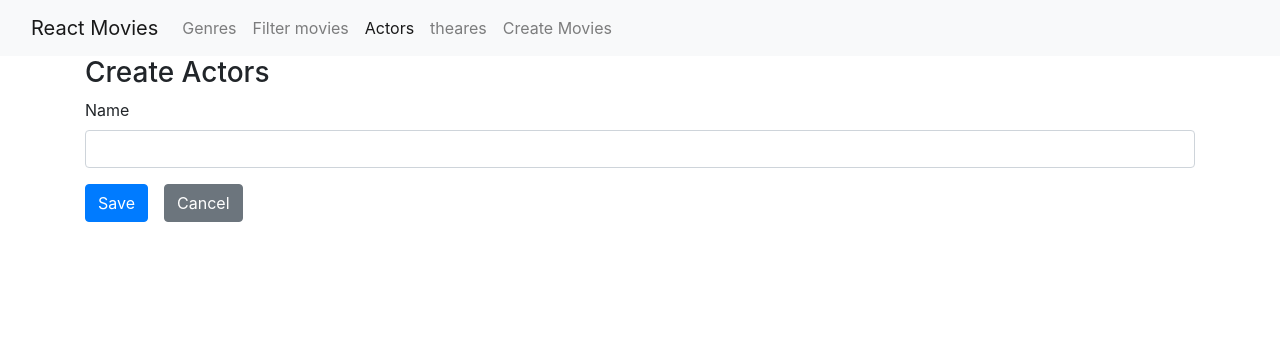
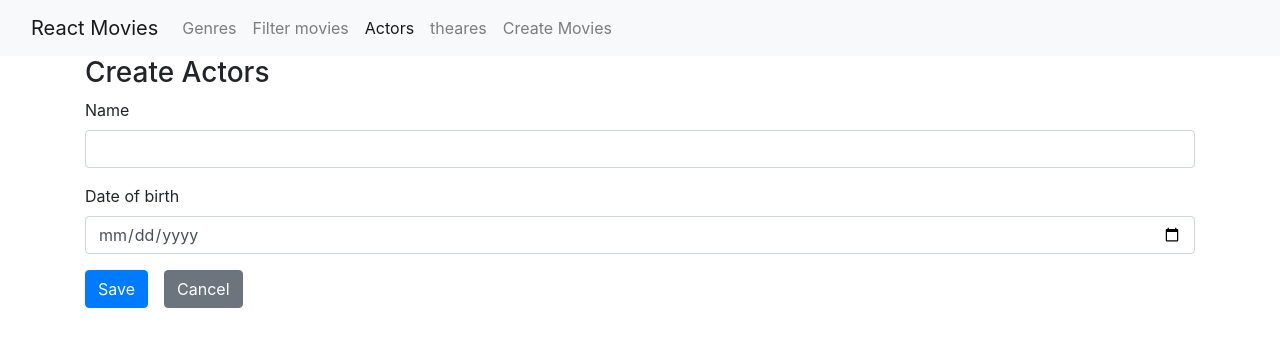
Before and after one commit to kibel00/react-movies, a React (Create React App) app: page /actors/create in a window 1280 px wide. Shown: the top 346 px of the page. Built offline with nearby package versions, Linux system fonts and the light colour scheme.

Commit message:
Date Form

```diff
--- a/src/actors/ActorsEdit.tsx
+++ b/src/actors/ActorsEdit.tsx
@@ -4,7 +4,7 @@ export default function ActorsEdit() {
     return (
         <>
             <h3>Edit Actors</h3>
-            <ActorsForm model={{ name: 'Tom Holland', birthDate: new Date('1996-06-01-T:00:00:00') }} onSubmit={values => console.log(values)} />
+            <ActorsForm model={{ name: 'Tom Holland', birthDate: new Date('1996-06-01T00:00:00') }} onSubmit={values => console.log(values)} />
         </>
     )
 }
--- a/src/actors/ActorsForm.tsx
+++ b/src/actors/ActorsForm.tsx
@@ -4,19 +4,22 @@ import FormGroupText from "../utils/FormGroupText";
 import Button from "../utils/Button";
 import { Link } from "react-router-dom";
 import * as Yup from 'yup';
+import FormGroupDate from "../utils/FormGroupDate";
 
 export default function ActorsForm(props: actorsFormProps) {
     return (
         <>
             <Formik initialValues={props.model} onSubmit={props.onSubmit}
                 validationSchema={Yup.object({
-                    name: Yup.string().required('This field is required').firstCapLetter()
+                    name: Yup.string().required('This field is required').firstCapLetter(),
+                    birthDate: Yup.date().nullable().required('This field is required')
                 })}
             >
 
                 {(formikProps) => (
                     <Form>
                         <FormGroupText field="name" label="Name" />
+                        <FormGroupDate field="birthDate" label="Date of birth" />
                         <Button disabled={formikProps.isSubmitting} type="submit">Save</Button>
                         <Link className="btn btn-secondary" to="/actors">Cancel</Link>
                     </Form>
--- /dev/null
+++ b/src/utils/FormGroupDate.tsx
@@ -0,0 +1,35 @@
+import { useFormikContext } from "formik";
+import ShowErrorField from "./ShowErrorField";
+
+export default function FormGroupDate(props: formGroupDateProps) {
+
+    const { values, validateForm, touched, errors } = useFormikContext<any>();
+
+    return (
+        <>
+            <div className="form-group">
+                <label className={props.field}>{props.label}</label>
+                <input type="date"
+                    className="form-control"
+                    id={props.field}
+                    name={props.field}
+                    defaultValue={values[props.field]?.toLocaleDateString('en-CA')}
+                    onChange={e => {
+                        const date = new Date(e.currentTarget.value + 'T00:00:00');
+                        values[props.field] = date;
+                        validateForm();
+                    }}
+                />
+
+                {touched[props.field] && errors[props.field] ?
+                    <ShowErrorField message={errors[props.field]?.toString()!} /> : null}
+            </div>
+        </>
+    )
+}
+
+
+interface formGroupDateProps {
+    field: string;
+    label?: string;
+}
```
